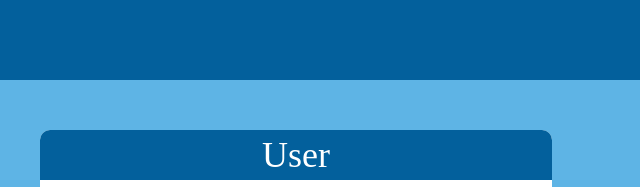
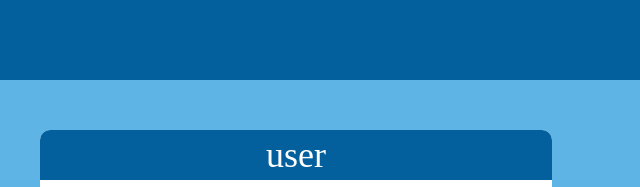
Before and after one commit to apoorva-sriv/MonoUniversity, a website: page pub/profile.html in a window 1280 px wide. Shown: the top 187 px of the page, 344-984 px from the left. Drawn offline with Linux system fonts and the light colour scheme.

Commit message:
Add username from DB in profile.html + Add music to room.html

```diff
--- a/pub/profile.html
+++ b/pub/profile.html
@@ -26,7 +26,7 @@
 <div class="hcenter">
     <div id="content-box">
         <div id="contentheader" class="vcenter hcenter">
-            <span id="username" contenteditable="true" spellcheck="false">User</span>
+            <span id="username" contenteditable="true" spellcheck="false"></span>
         </div>
         <div id="profile-container">
             <div id="inline-container">
--- a/pub/script/profile.js
+++ b/pub/script/profile.js
@@ -4,6 +4,8 @@ document.querySelector("#rank").innerText = 1;
 document.querySelector("#shopMoney").innerText = 500;
 const availableTokens = ["default", "cop", "lawyer"];
 let currentToken = "default";
+const isAdmin = true;
+const userNamefromDB = "user";
 
 // Upload profile picture
 // See https://developer.mozilla.org/en-US/docs/Web/HTML/Element/input/file#Examples
@@ -49,10 +51,10 @@ function validFileType(file) {
 
 // Edit username
 const userName = document.querySelector("#username");
-const first = userName.textContent;
+userName.innerText = userNamefromDB;
 userName.addEventListener("input", function editUsername() {
     if (!userName.textContent) {
-        userName.textContent = first;
+        userName.textContent = userNamefromDB;
     }
 });
 
@@ -86,7 +88,6 @@ for (const availableToken of availableTokens) {
 }
 
 // Admin
-const isAdmin = true;
 if (isAdmin) {
     const ul = document.querySelector(".fa-ul");
     ul.appendChild(document.createElement("br"));
```
Also changed, not shown: pub/room.html (+2 -0 lines).
